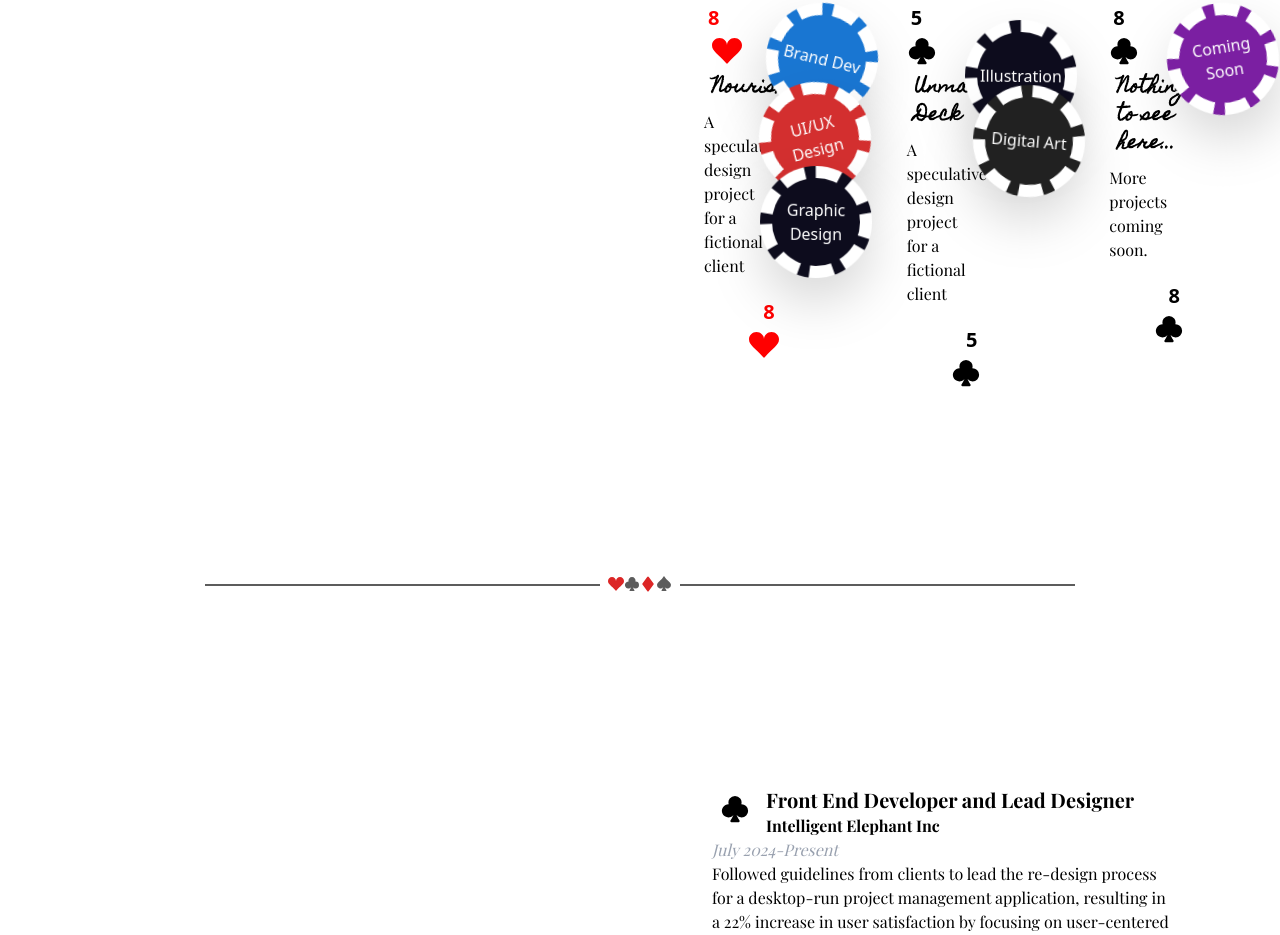
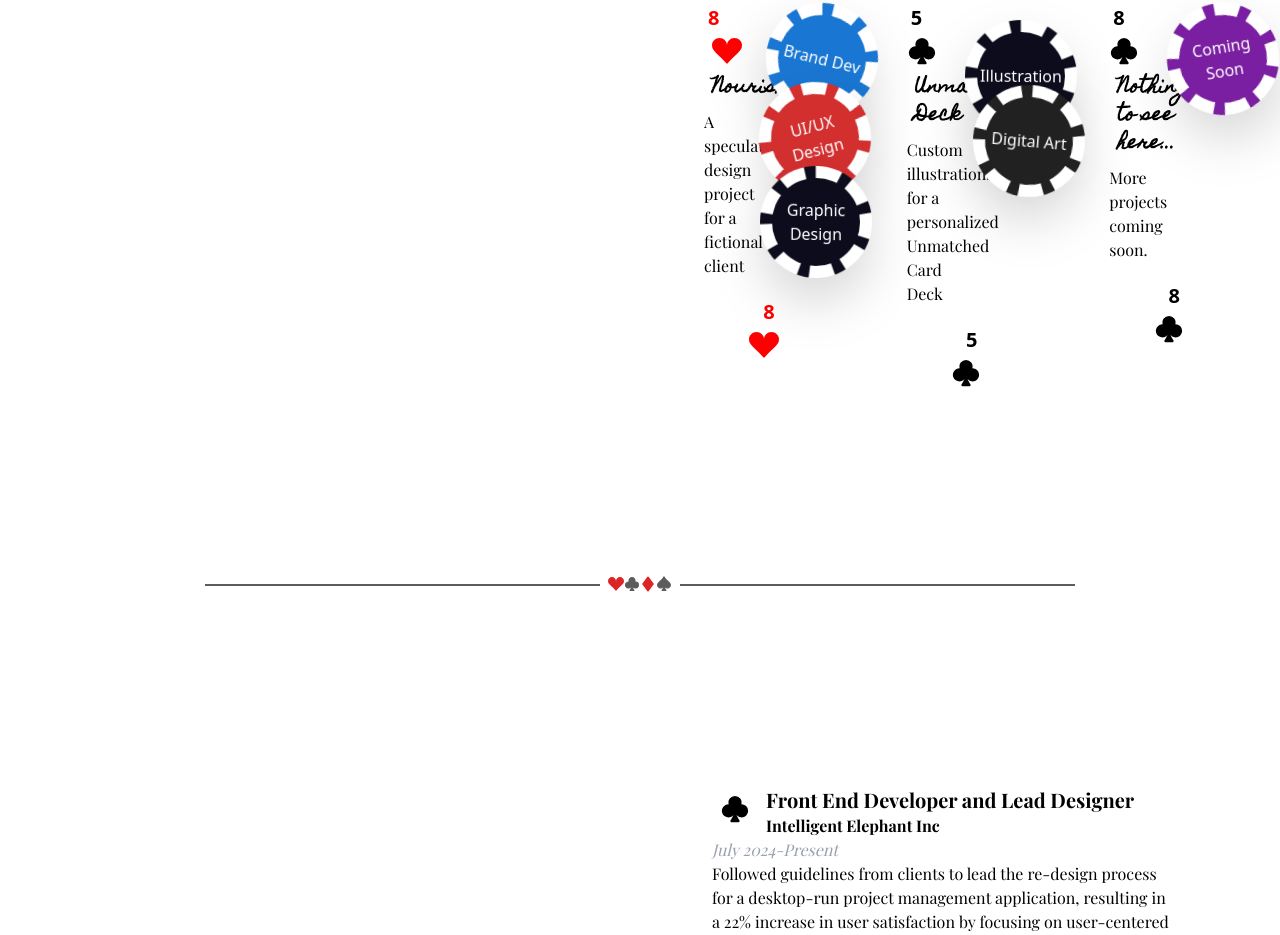
Before and after one commit to brendonmustdie/psychic-memory, a Next.js app: page / in a window 1280 px wide. Shown: the part 1078-2013 px from the top of the page. Built offline with nearby package versions, Linux system fonts and the light colour scheme; a web font is replaced by a local one.

Commit message:
nourish images

```diff
--- a/src/app/page.js
+++ b/src/app/page.js
@@ -60,7 +60,7 @@ export default function Home() {
         {
             image: "",
             title: "Unmatched Deck",
-            description: "A speculative design project for a fictional client",
+            description: "Custom illustrations for a personalized Unmatched Card Deck",
             categories: ["Illustration", "Digital Art"],
             path: "/projects/unmatcheddeck",
             icon: <svg xmlns="http://www.w3.org/2000/svg" width="30" height="30" fill="currentColor"
```
